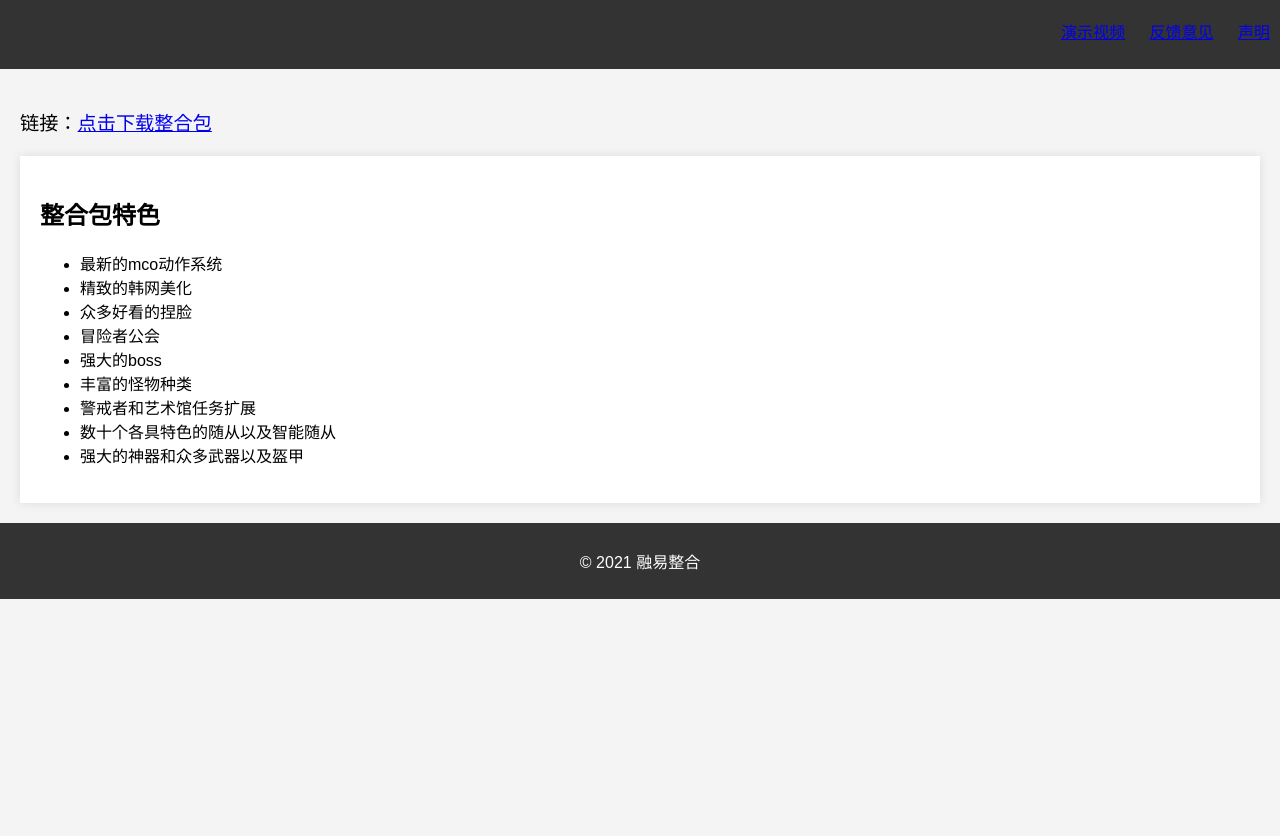
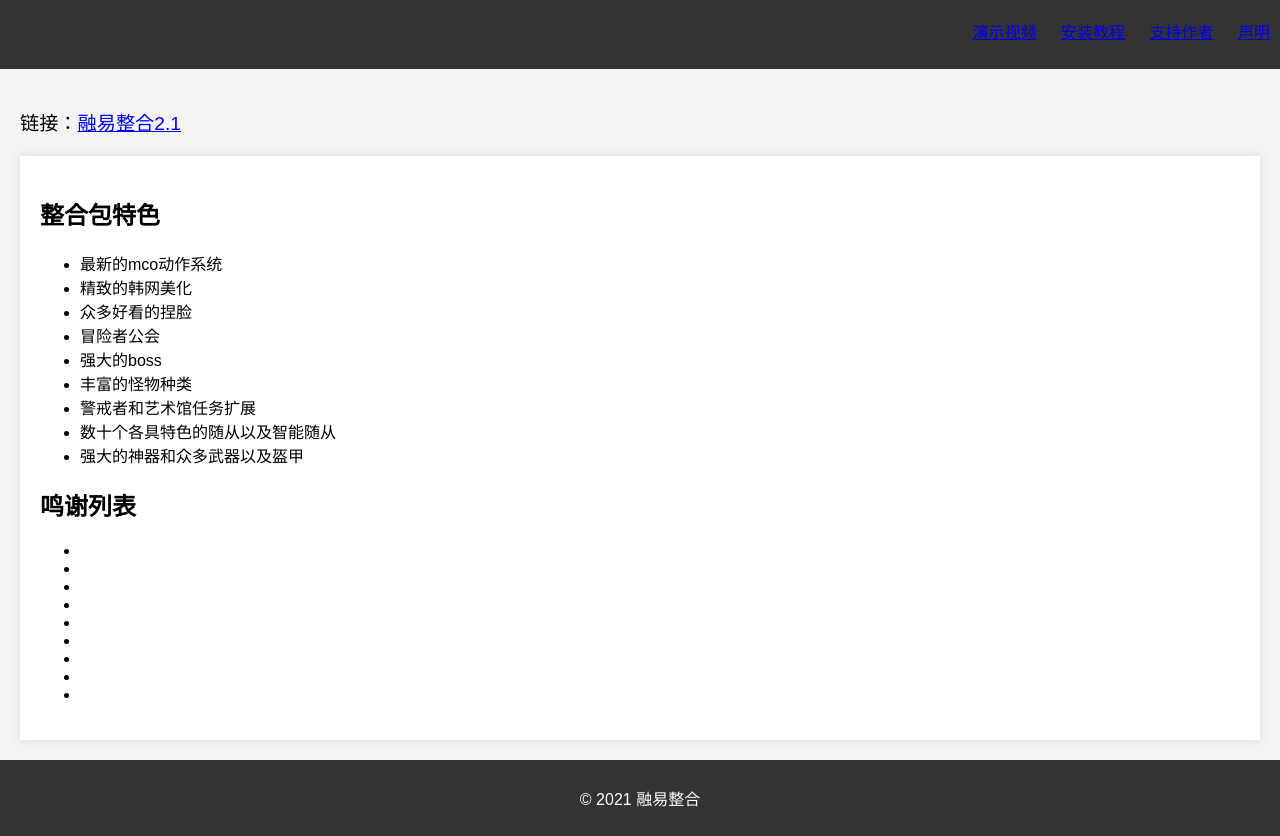
Before and after one commit to RONGYIskyrim/Sky-Adventures.github.io, a plain HTML site: page index.html in a window 1280 px wide. Shown: the part 80-916 px from the top of the page. Before the commit the page ends 800 px from the top, so only its background shows below. Drawn offline with Linux system fonts and the light colour scheme.

Commit message:
Update index.html

```diff
--- a/index.html
+++ b/index.html
@@ -14,7 +14,8 @@
     <nav>
       <ul>
         <li><a href="https://space.bilibili.com/650586741?spm_id_from=333.1007.0.0">演示视频</a></li>
-        <li><a href="#">反馈意见</a></li>
+         <li><a href="https://www.bilibili.com/video/BV1AN4y1f7H8/?spm_id_from=333.999.0.0">安装教程</a></li>
+        <li><a href="https://afdian.net/a/zazarongyi">支持作者</a></li>
         <li><a href="#">声明</a></li>
       </ul>
     </nav>
@@ -22,7 +23,7 @@
 
   <!-- 主要内容 -->
   <main>
-    <p class="intro">链接：<a href="https://pan.baidu.com/s/1XUW8iA1RrTvd7b-Mv3Uixg?pwd=e99y">点击下载整合包</a></p>
+    <p class="intro">链接：<a href="https://pan.baidu.com/s/1XUW8iA1RrTvd7b-Mv3Uixg?pwd=e99y">融易整合2.1</a></p>
     <div class="features">
       <h2>整合包特色</h2>
       <ul>
@@ -36,6 +37,18 @@
         <li>数十个各具特色的随从以及智能随从</li>
         <li>强大的神器和众多武器以及盔甲</li>
       </ul>
+      <h2>鸣谢列表</h2>
+       <ul>
+        <li></li>
+        <li></li>
+        <li></li>
+        <li></li>
+        <li></li>
+        <li></li>
+        <li></li>
+        <li></li>
+        <li></li>
+      <ul>
     </div>
   </main>
 
```
